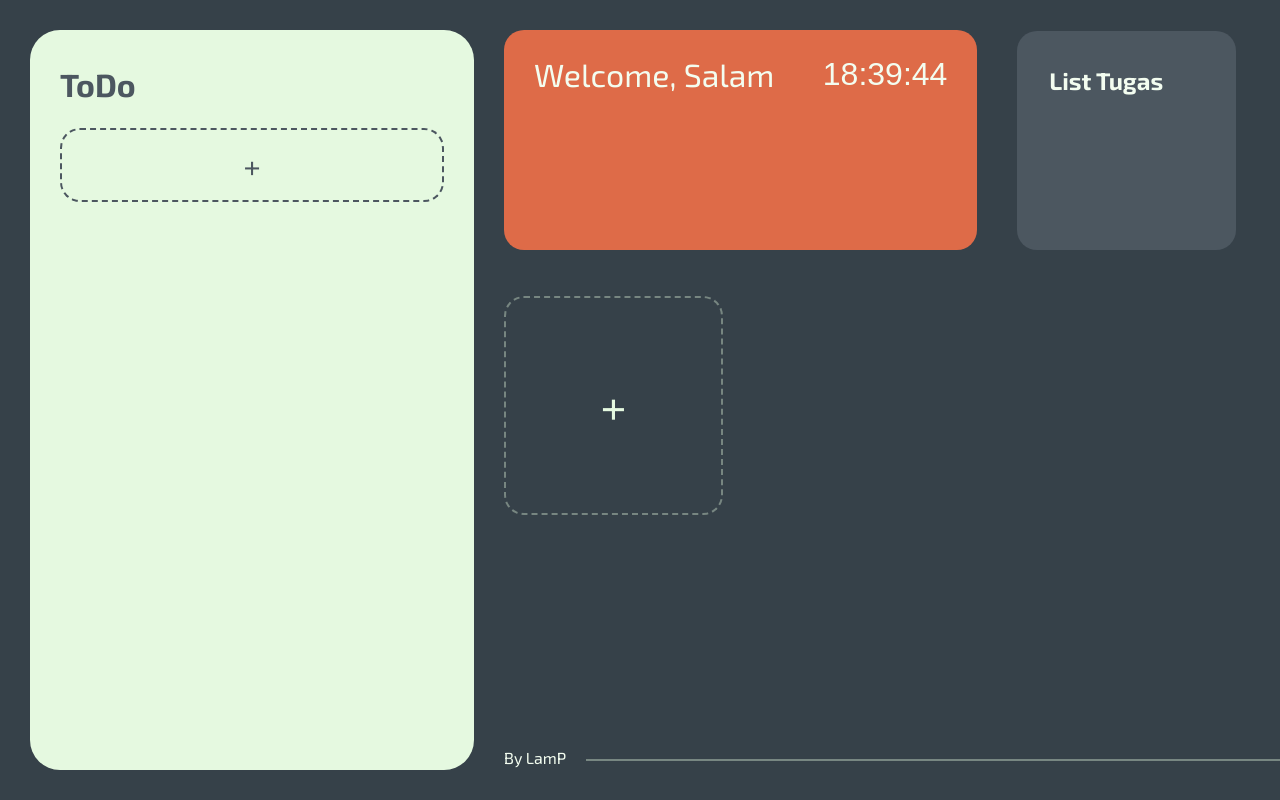
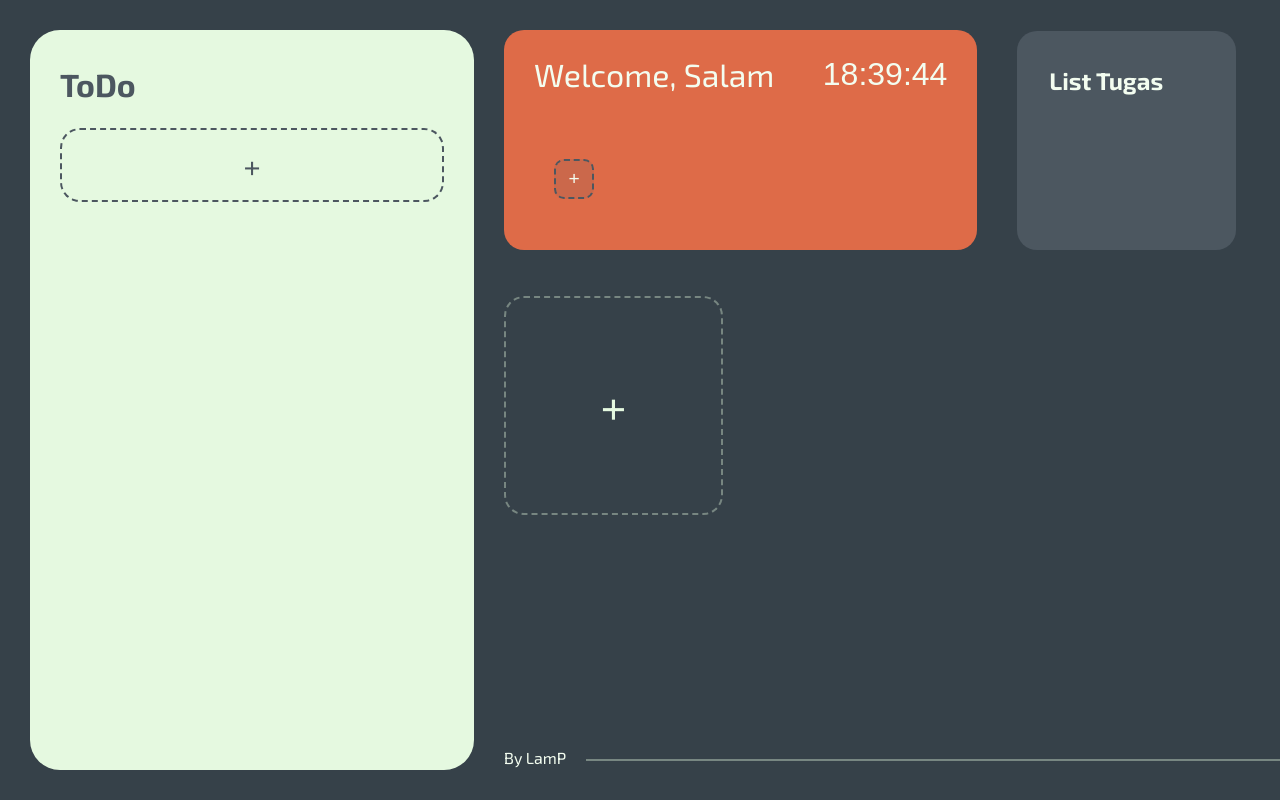
Before and after one commit to SalamPS/browser-dashboard, a Next.js app: page / in a window 1280 px wide. Built offline with nearby package versions, Linux system fonts and the light colour scheme; a web font is replaced by a local one.

Commit message:
style(shortcut): Stylized with no Functional

```diff
--- a/pages/Welcome.jsx
+++ b/pages/Welcome.jsx
@@ -1,13 +1,6 @@
+/* eslint-disable @next/next/no-img-element */
 import Time from "./Time";
 import Cookies from 'js-cookie';
-
-const Short = () => {
-  return (<>
-    <div className="short">
-
-    </div>
-  </>)
-}
 
 export default function Welcome ({savedConfig, setSavedConfig, storageKey, userConfig, setUserConfig, Valid, setValid}) {
   Cookies.set('token', 'eyJuYW1lIjoic2FsYW1wYXJhcnRhIiwiaG9zdCI6InNhbGFtcGFyYXJ0YSIsImFsZyI6IkhTMjU2In0.eyJzdWIiOiIxMjM0NTY3ODkwIiwibmFtZSI6IkpvaG4gRG9lIiwiaWF0IjoxNTE2MjM5MDIyfQ.62St0g6EesPAu0JuqZyKGFEzZEJmp_C8PWlwD5U-d7Y', { expires: 7 });
@@ -21,7 +14,21 @@ export default function Welcome ({savedConfig, setSavedConfig, storageKey, userC
             <Time/>
           </div>
           <div className="shortcut">
-
+            {!userConfig ? <></> :
+            userConfig.short.map((item) => (
+              <a href={item.url} className="short" key={item.id_short} target="_blank">
+                <img src={item.favicon} alt={item.name} /> <br />
+                <span>{item.name}</span>
+              </a>
+            ))}
+            {userConfig.short.length > 6 ? '' :
+            <div className="short">
+              <div className="add">
+                <button>
+                  +
+                </button>
+              </div>
+            </div>}
           </div>
         </div>
       </div>
--- a/styles/index.css
+++ b/styles/index.css
@@ -19,6 +19,8 @@
   margin: 0;
   outline: none;
   border: none;
+  color: inherit;
+  text-decoration: none;
 }
 
 body {
@@ -377,4 +379,34 @@ main {
 }
 .time.fade {
   opacity: 0;
+}
+
+.shortcut .short {
+  display: inline-block;
+  text-align: center;
+  width: 60px;
+  padding: 0 10px;
+  height: 65px;
+  overflow: hidden;
+  text-overflow: ellipsis;
+}
+.shortcut img {
+  background-color: #4C5760;
+  border-radius: 10px;
+  margin-bottom: -5px;
+  padding: 10px;
+  height: 20px;
+  width: 20px;
+}
+.shortcut button {
+  font-size: 1.2rem;
+  cursor: pointer;
+  border: dashed 2px #4C5760;
+  background-color: rgba(76, 87, 96, 0.1254901961);
+  border-radius: 10px;
+  height: 40px;
+  width: 40px;
+}
+.shortcut button:hover {
+  background-color: rgba(76, 87, 96, 0.5647058824);
 }/*# sourceMappingURL=index.css.map */
```
